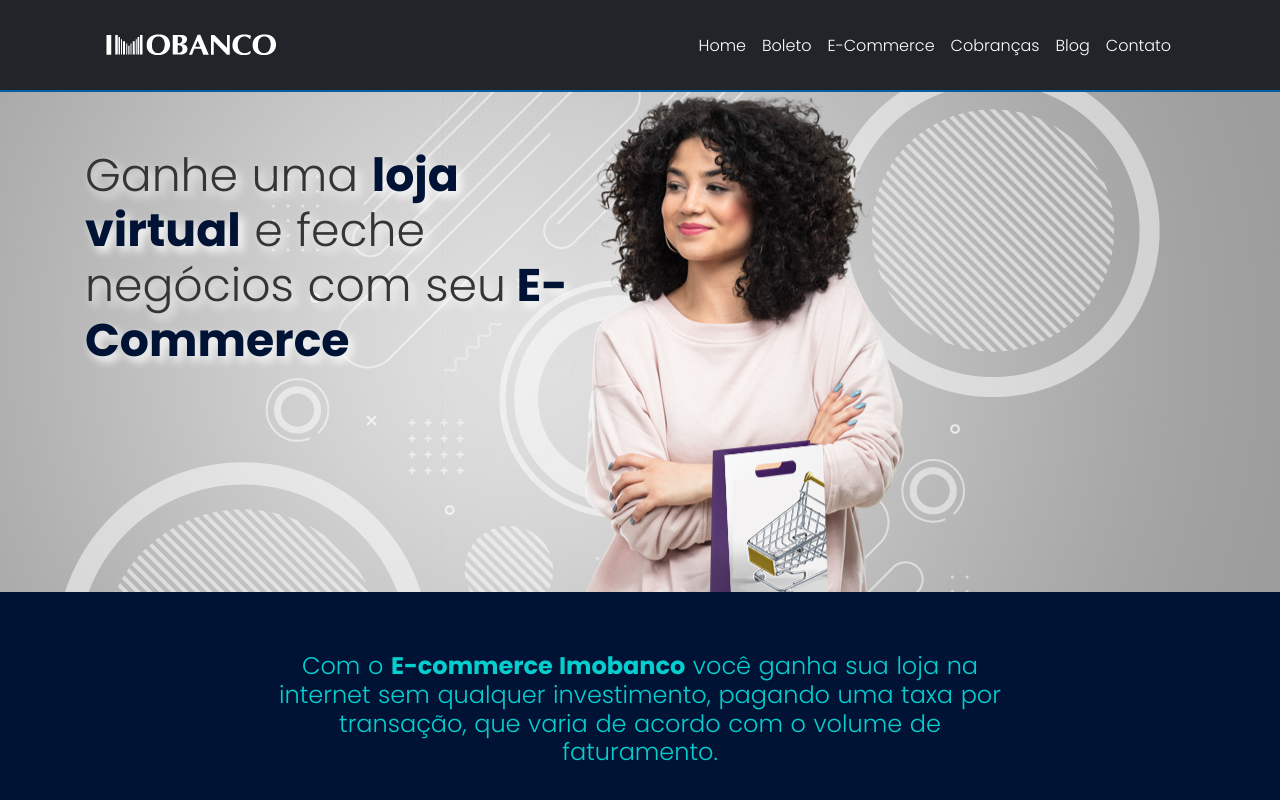
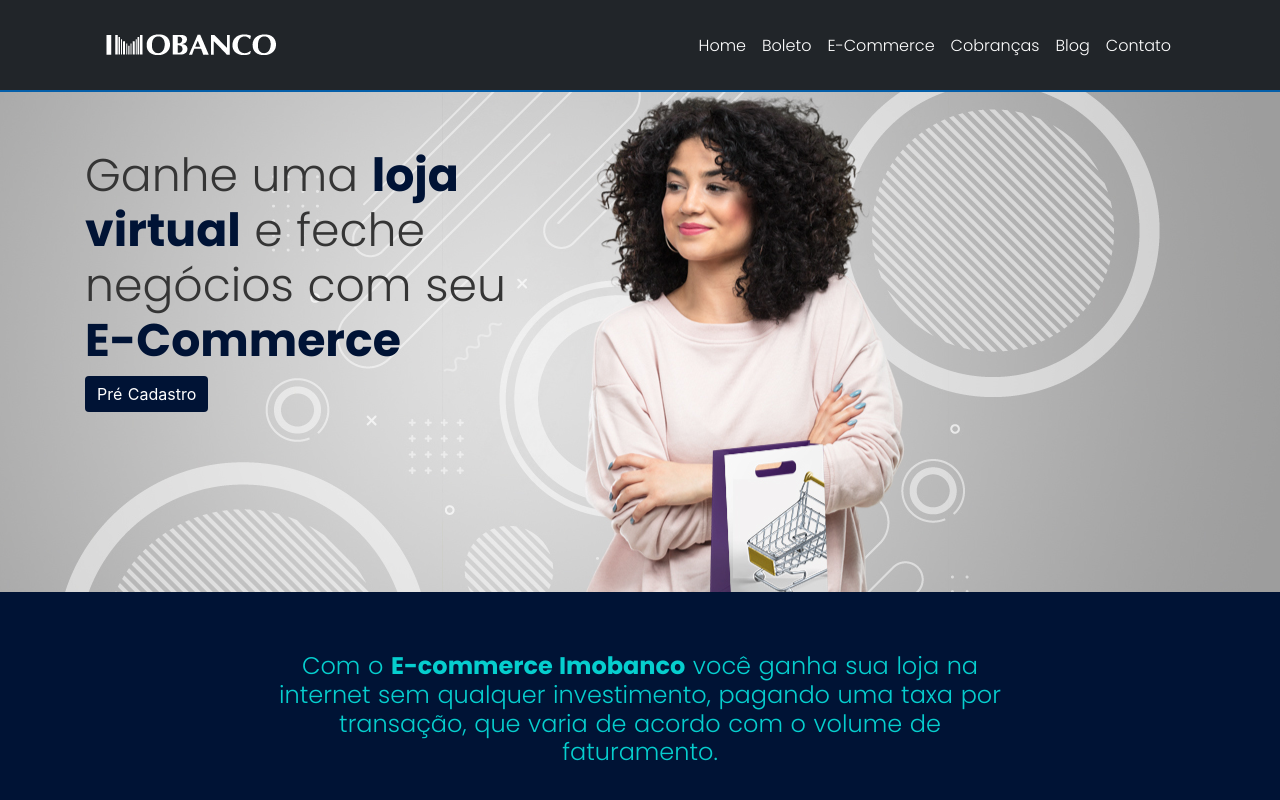
Before and after one commit to phelipequeiroz/imobanco.github.io, a Nuxt app: page /ecommerce in a window 1280 px wide. Shown: the top 800 px of the page. Built offline with nearby package versions, Linux system fonts and the light colour scheme.

Commit message:
ecommerce imobanco

```diff
--- a/components/ecommerce/EcommerceImage.vue
+++ b/components/ecommerce/EcommerceImage.vue
@@ -1,5 +1,5 @@
 <template>
-	<div class="text-center">
-		<img src="~/assets/image/ecommercequestion.png" alt="" class="img-fluid">
-	</div>
+  <div class="text-center">
+    <img src="~/assets/image/ecommercequestion.png" alt class="img-fluid" />
+  </div>
 </template>
--- a/components/ecommerce/EcommerceTop.vue
+++ b/components/ecommerce/EcommerceTop.vue
@@ -3,26 +3,33 @@
     <div class="container">
       <div class="row justify-content-left">
         <div class="col-xl-6 col-lg-6 col-md-6 col-sm-6 col-8 pt-2">
-        <h1 class="mt-5 text-content imo-text-07 font-size-ecommerce" style="text-shadow: white 0.1em 0.1em 0.2em"> Ganhe uma <span class="text-titulo imo-text-02">loja virtual</span> e feche negócios com seu<span class="text-titulo imo-text-02"> E-Commerce</span>
-       </h1>
+          <h2 class="mt-5 text-content imo-text-07 font-size-ecommerce">
+            Ganhe uma
+            <span class="text-titulo imo-text-02">loja virtual</span> e feche negócios com seu
+            <span class="text-titulo imo-text-02">
+              <br />E-Commerce
+            </span>
+          </h2>
+          <a
+            href="http://minhaloja.imobanco.com.br/"
+            class="btn btn-info imobanco-color-02 border-0"
+          >Pré Cadastro</a>
         </div>
       </div>
     </div>
-
   </div>
 </template>
 
 
 <script>
-
 </script>
 
 
 <style>
-.font-size-ecommerce{
+.font-size-ecommerce {
   font-size: calc(1.7vw + 3vmin);
 }
-.slidemobileecommerce{
+.slidemobileecommerce {
   height: 500px;
   background-image: url("~assets/image/bannerindexslideecommerce.jpg") !important;
   background-color: #9c9c9c;
```
Lines whose indentation alone changed are shown as unchanged.
